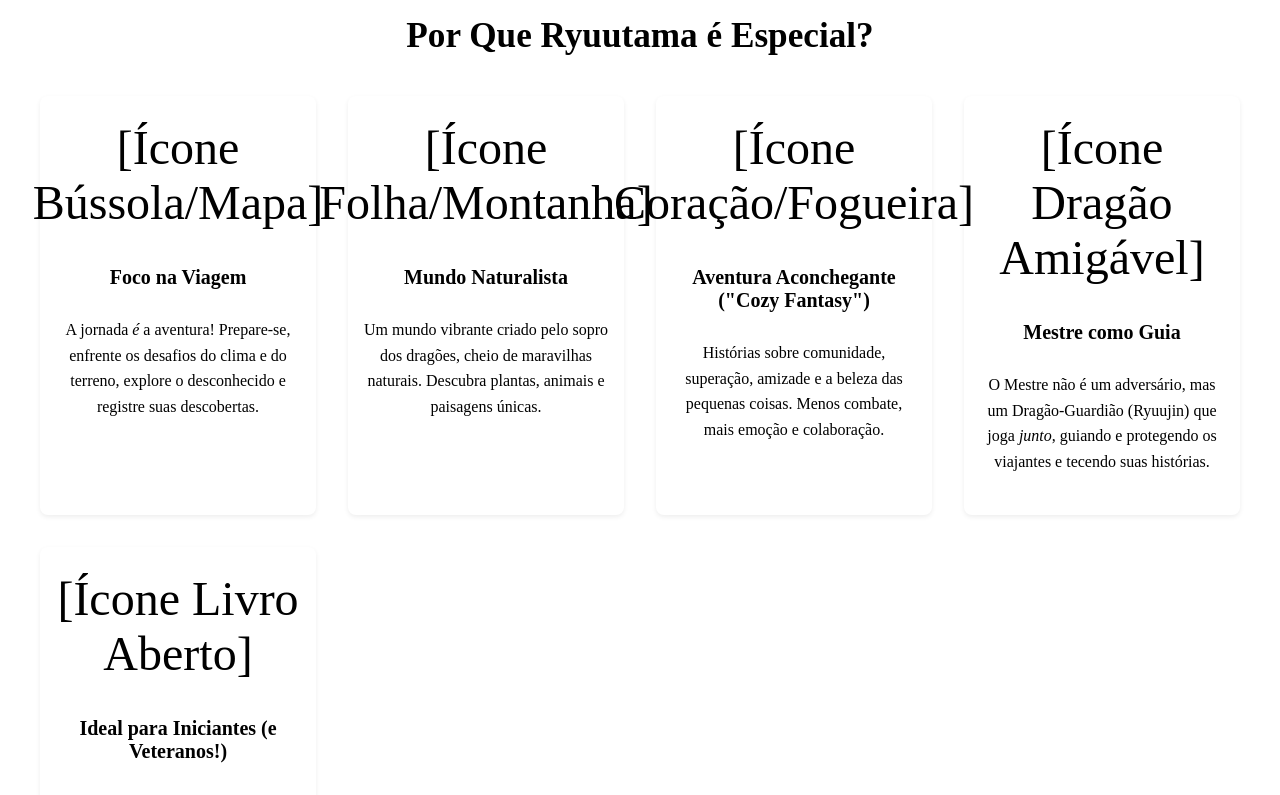
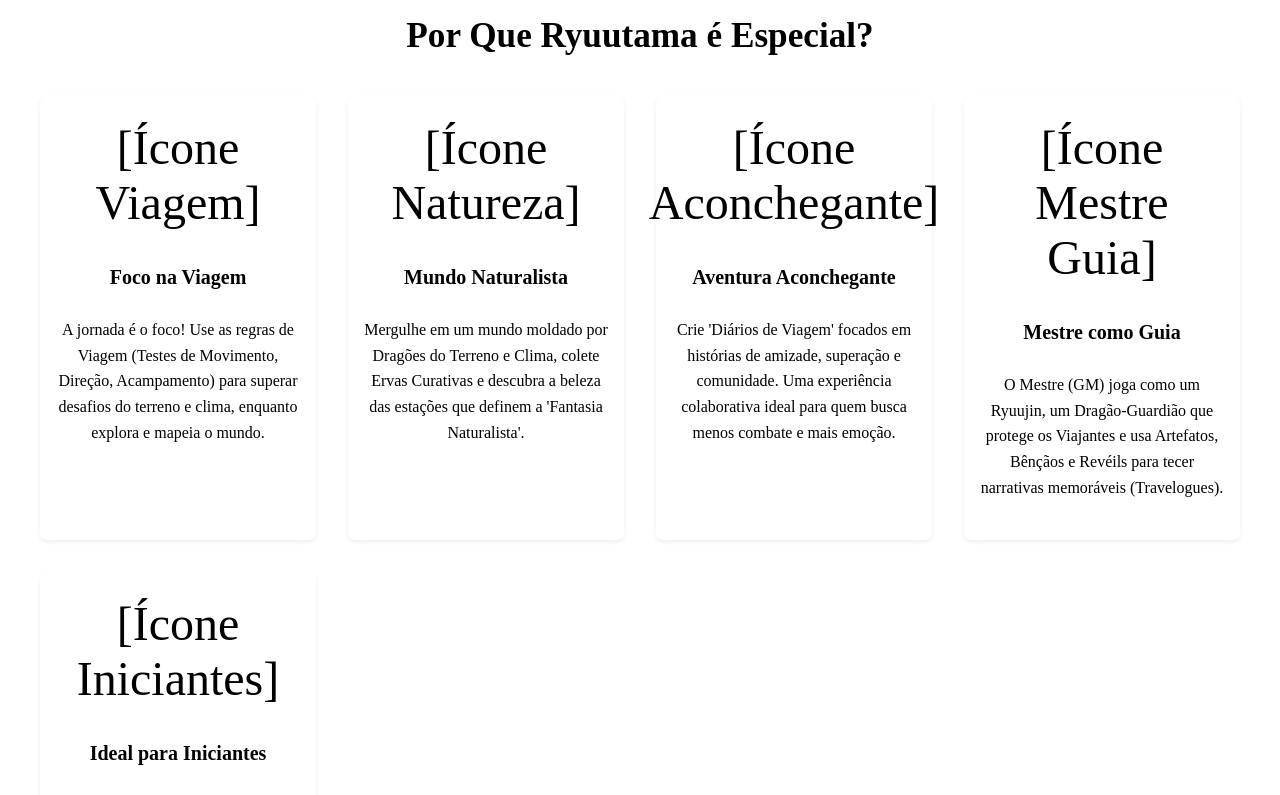
Before and after one commit to rogerioloboBR/ryuutama-site, an Angular app: page / in a window 1280 px wide. Shown: the part 1240-2035 px from the top of the page. Built offline with nearby package versions, Linux system fonts and the light colour scheme.

Commit message:
alteração do texto da home

```diff
--- a/angular.json
+++ b/angular.json
@@ -99,5 +99,8 @@
         }
       }
     }
+  },
+  "cli": {
+    "analytics": false
   }
 }
--- a/src/app/homepage/homepage.component.html
+++ b/src/app/homepage/homepage.component.html
@@ -44,31 +44,37 @@
 <section class="highlights-section">
   <h2>Por Que Ryuutama é Especial?</h2>
   <div class="highlights-grid">
+
     <div class="highlight-item">
-      <span class="icon-placeholder">[Ícone Bússola/Mapa]</span>
+      <span class="icon-placeholder">[Ícone Viagem]</span>
       <h3>Foco na Viagem</h3>
-      <p>A jornada <em>é</em> a aventura! Prepare-se, enfrente os desafios do clima e do terreno, explore o desconhecido e registre suas descobertas.</p>
+      <p>A jornada é o foco! Use as regras de Viagem (Testes de Movimento, Direção, Acampamento) para superar desafios do terreno e clima, enquanto explora e mapeia o mundo.</p>
     </div>
+
     <div class="highlight-item">
-      <span class="icon-placeholder">[Ícone Folha/Montanha]</span>
+      <span class="icon-placeholder">[Ícone Natureza]</span>
       <h3>Mundo Naturalista</h3>
-      <p>Um mundo vibrante criado pelo sopro dos dragões, cheio de maravilhas naturais. Descubra plantas, animais e paisagens únicas.</p>
+      <p>Mergulhe em um mundo moldado por Dragões do Terreno e Clima, colete Ervas Curativas e descubra a beleza das estações que definem a 'Fantasia Naturalista'.</p>
     </div>
+
     <div class="highlight-item">
-      <span class="icon-placeholder">[Ícone Coração/Fogueira]</span>
-      <h3>Aventura Aconchegante ("Cozy Fantasy")</h3>
-      <p>Histórias sobre comunidade, superação, amizade e a beleza das pequenas coisas. Menos combate, mais emoção e colaboração.</p>
+      <span class="icon-placeholder">[Ícone Aconchegante]</span>
+      <h3>Aventura Aconchegante</h3>
+      <p>Crie 'Diários de Viagem' focados em histórias de amizade, superação e comunidade. Uma experiência colaborativa ideal para quem busca menos combate e mais emoção.</p>
     </div>
+
     <div class="highlight-item">
-       <span class="icon-placeholder">[Ícone Dragão Amigável]</span>
+       <span class="icon-placeholder">[Ícone Mestre Guia]</span>
       <h3>Mestre como Guia</h3>
-      <p>O Mestre não é um adversário, mas um Dragão-Guardião (Ryuujin) que joga <em>junto</em>, guiando e protegendo os viajantes e tecendo suas histórias.</p>
+      <p>O Mestre (GM) joga como um Ryuujin, um Dragão-Guardião que protege os Viajantes e usa Artefatos, Bênçãos e Revéils para tecer narrativas memoráveis (Travelogues).</p>
     </div>
+
      <div class="highlight-item">
-       <span class="icon-placeholder">[Ícone Livro Aberto]</span>
-      <h3>Ideal para Iniciantes (e Veteranos!)</h3>
-      <p>Regras acessíveis, foco na narrativa e um ambiente acolhedor tornam Ryuutama perfeito para quem está começando no RPG ou busca uma experiência diferente.</p>
+       <span class="icon-placeholder">[Ícone Iniciantes]</span>
+      <h3>Ideal para Iniciantes</h3>
+      <p>Perfeito para começar! Regras acessíveis, criação de mundo colaborativa e suporte estruturado para o Mestre tornam a entrada no RPG fácil e divertida.</p>
     </div>
+
   </div>
 </section>
 
```
